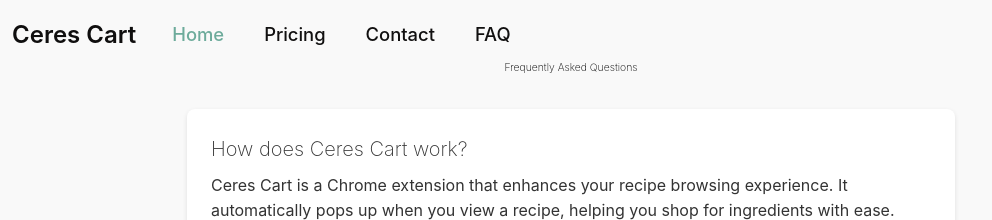
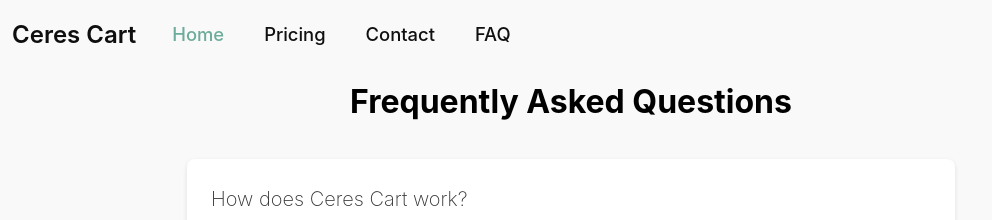
Before and after one commit to maddieduck/CeresCartWebsite, a plain HTML site: page FAQ.html in a window 1280 px wide. Shown: the top 220 px of the page, 69-1061 px from the left. Drawn offline with Linux system fonts and the light colour scheme.

Commit message:
adding FAQ

```diff
--- a/FAQ.html
+++ b/FAQ.html
@@ -42,7 +42,6 @@
             margin-bottom: 1rem;
             color: #000000;
         }
-
         .faq {
             margin-bottom: 2rem;
             background: white;
@@ -80,6 +79,12 @@
             width: 100%;
         }
 
+        #FAQ {
+            font-weight: bold;
+            font-size: 2em;
+            margin-top: 16px;
+        }
+
         @media (max-width: 600px) {
             .container {
                 padding: 0 0.5rem;
@@ -89,7 +94,7 @@
 </head>
 <body>
     <div id="headerContainer"></div>
-        <h1>Frequently Asked Questions</h1>
+    <h1 id="FAQ">Frequently Asked Questions</h1>
     <div class="container">
         <div class="faq">
             <h2>How does Ceres Cart work?</h2>
```
Also changed, not shown: allPages.css (line endings or trailing spaces).
